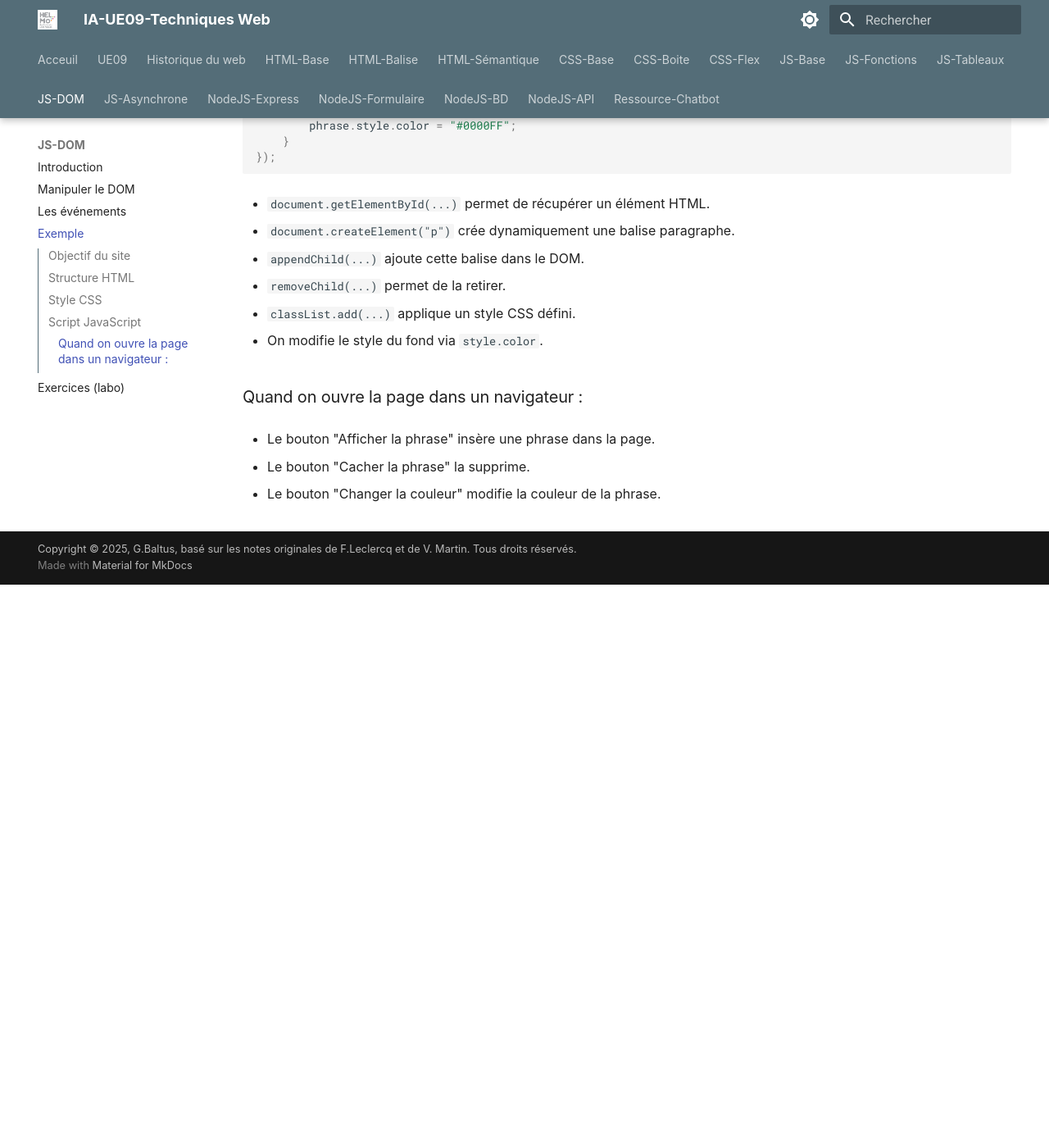
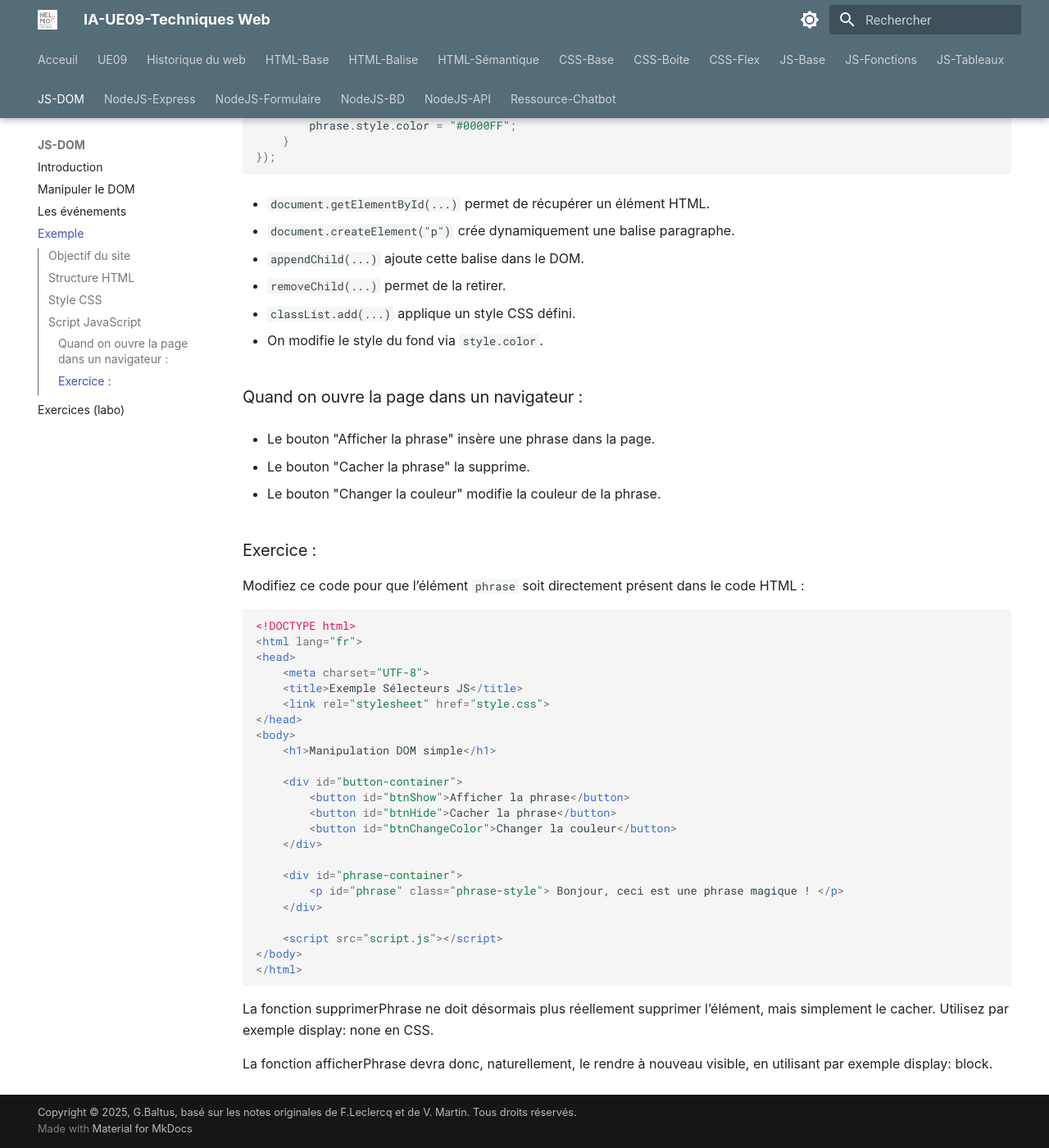
Before and after one commit to gregbaltus/IA_UE09_Technique_web, an MkDocs documentation site: the page built from docs/12_jsDOM/exemple.md, in a window 1280 px wide and 1400 px high, scrolled down 2288 px. Shown: the whole window at 82% size. Built offline with MkDocs 1.6.1 and Material for MkDocs 9.7.7, drawn with Linux system fonts in a browser that asks for light colours; before the commit the page ends 3001 px from its top, so only the background shows below that.

Commit message:
ajout exercices supplémentaires DOM

````diff
--- a/docs/12_jsDOM/exemple.md
+++ b/docs/12_jsDOM/exemple.md
@@ -135,3 +135,38 @@ btnChangeColor.addEventListener("click", () => {
 - Le bouton "Cacher la phrase" la supprime.
 
 - Le bouton "Changer la couleur" modifie la couleur de la phrase.
+
+
+### Exercice :
+
+Modifiez ce code pour que l’élément `phrase` soit directement présent dans le code HTML :
+
+```html
+<!DOCTYPE html>
+<html lang="fr">
+<head>
+    <meta charset="UTF-8">
+    <title>Exemple Sélecteurs JS</title>
+    <link rel="stylesheet" href="style.css">
+</head>
+<body>
+    <h1>Manipulation DOM simple</h1>
+
+    <div id="button-container">
+        <button id="btnShow">Afficher la phrase</button>
+        <button id="btnHide">Cacher la phrase</button>
+        <button id="btnChangeColor">Changer la couleur</button>
+    </div>
+
+    <div id="phrase-container">
+        <p id="phrase" class="phrase-style"> Bonjour, ceci est une phrase magique ! </p>
+    </div>
+
+    <script src="script.js"></script>
+</body>
+</html>
+```
+La fonction supprimerPhrase ne doit désormais plus réellement supprimer l’élément, mais simplement le cacher.
+Utilisez par exemple display: none en CSS.
+
+La fonction afficherPhrase devra donc, naturellement, le rendre à nouveau visible, en utilisant par exemple display: block.
--- a/mkdocs.yml
+++ b/mkdocs.yml
@@ -90,11 +90,11 @@ nav:
     - Les événements : 12_jsDOM/evenement.md
     - Exemple : 12_jsDOM/exemple.md
     - Exercices (labo) : 12_jsDOM/exercice.md
-  - JS-Asynchrone :
-    - Introduction : 13_jsAsynchrone/index.md
-    - Promesse : 13_jsAsynchrone/promesse.md
-    - Async : 13_jsAsynchrone/asynch.md
-    - Exercices (labo): 13_jsAsynchrone/exercice.md
+#  - JS-Asynchrone :
+#    - Introduction : 13_jsAsynchrone/index.md
+#    - Promesse : 13_jsAsynchrone/promesse.md
+#    - Async : 13_jsAsynchrone/asynch.md
+#    - Exercices (labo): 13_jsAsynchrone/exercice.md
   - NodeJS-Express:
     - Introduction : 14_NodeBase/index.md
     - Installation : 14_NodeBase/installation.md
````
Also changed, not shown: docs/12_jsDOM/exercice.md (+17 -2 lines), 5 other files.
